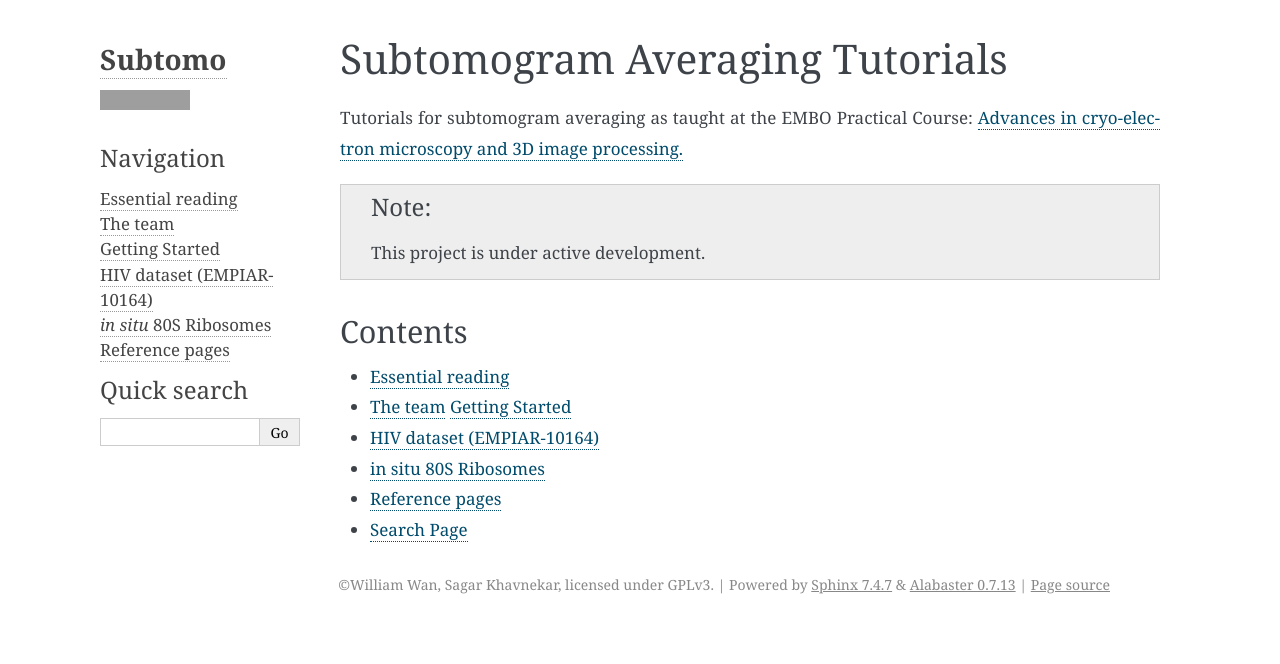
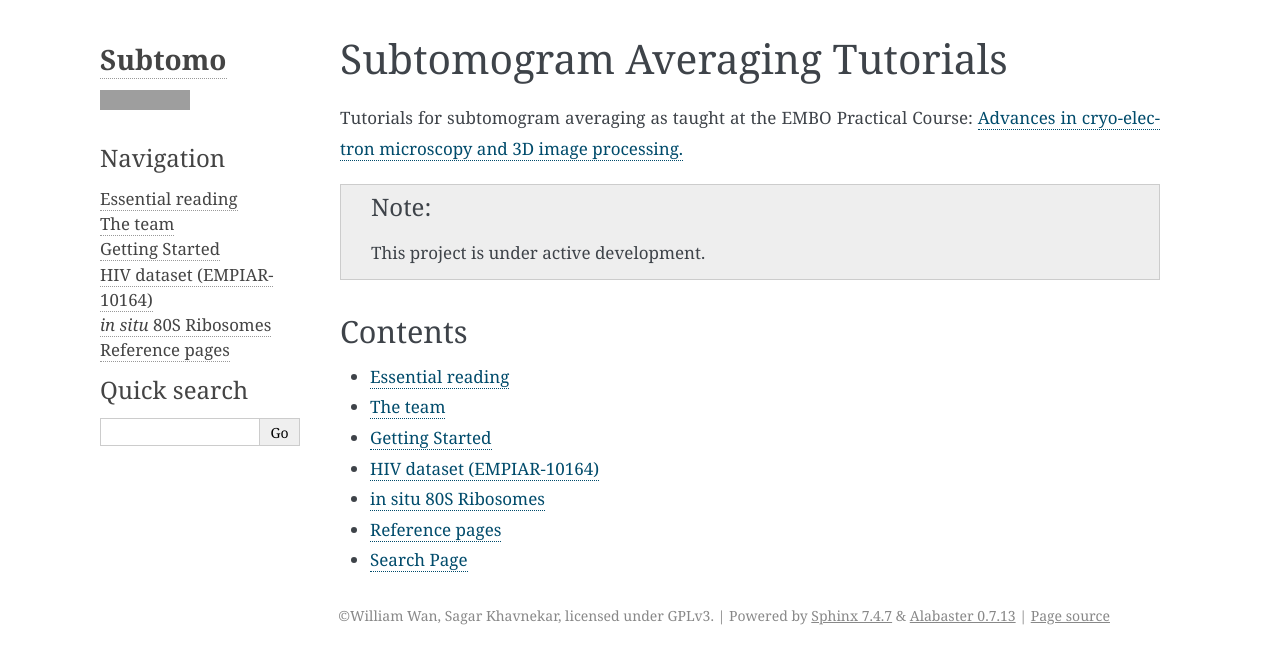
Before and after one commit to sagarbiophysics/Subtomo-tutorials, a Sphinx documentation site: the page built from source/index.rst, in a window 1280 px wide. Shown: the top 664 px of the page. Built offline with Sphinx 7.4.7, drawn with Linux system fonts in a browser that asks for light colours; grey boxes are pictures that could not be loaded.

```diff
--- a/source/index.rst
+++ b/source/index.rst
@@ -14,7 +14,7 @@ Contents
 
 -   :doc:`Reading`
 -   :doc:`Team`
-    :doc:`GettingStarted`
+-   :doc:`GettingStarted`
 -   :doc:`HIV/index`
 -   :doc:`80S_insitu/index`
 -   :doc:`Reference/index`
```
